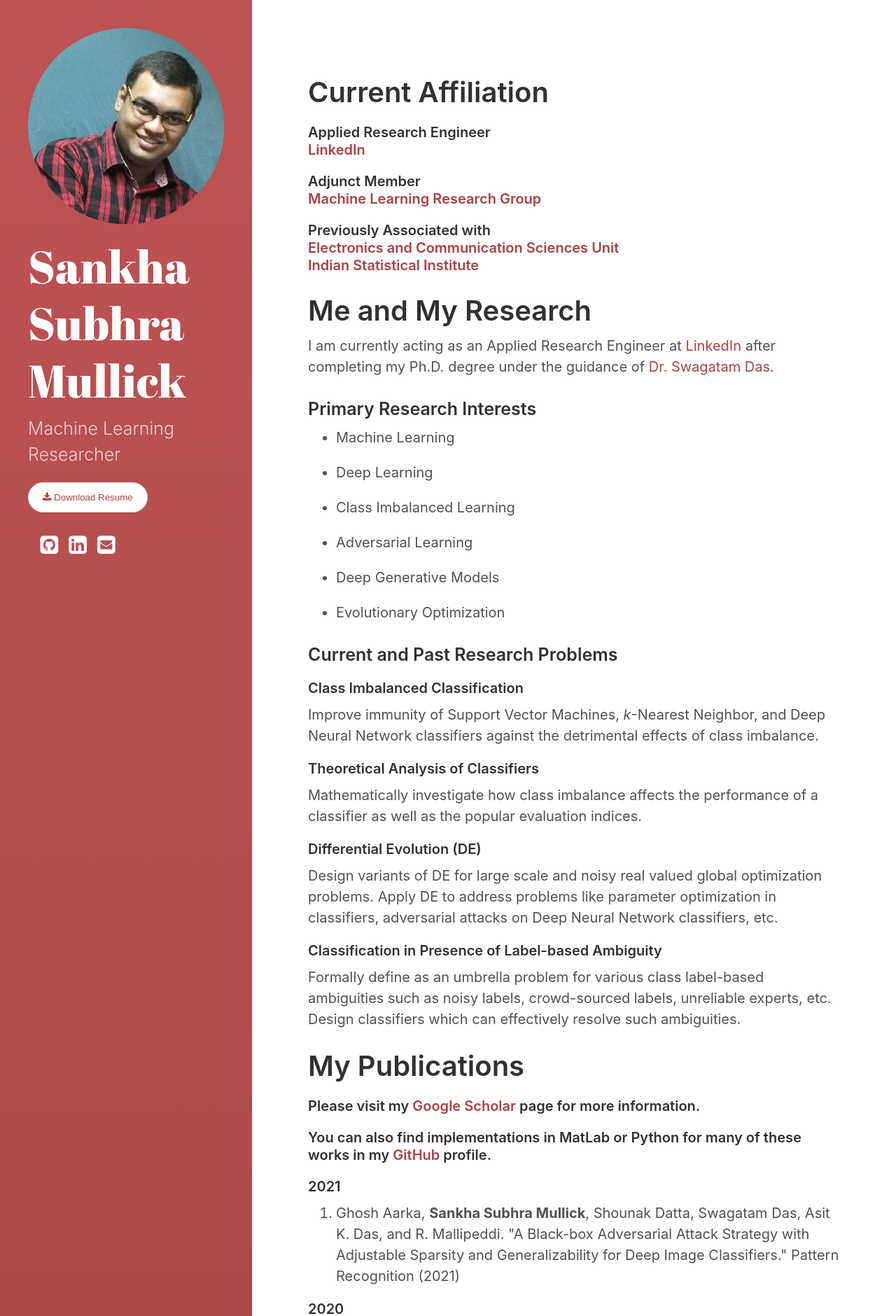
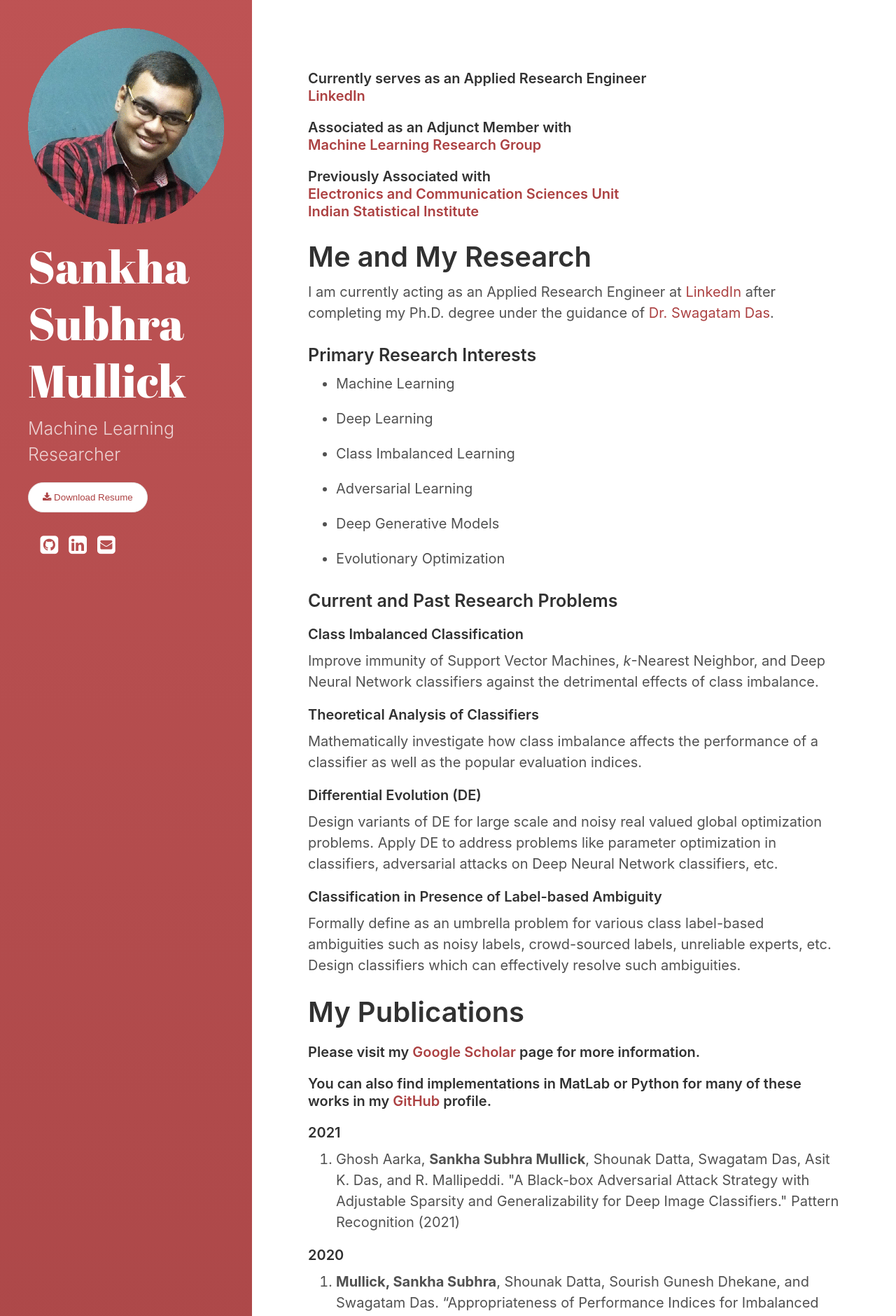
Before and after one commit to SankhaSubhra/SankhaSubhra.github.io, a Jekyll site: the page built from index.html, in a window 1280 px wide. Shown: the top 1880 px of the page at 70% size. Built offline with Jekyll 4.4.1, drawn with Linux system fonts in a browser that asks for light colours; the list of posts is cut into pages by our own code; a style sheet for code colours, icons or effects is not loaded; some of the changed text lies outside the part shown.

Commit message:
Update index.html

```diff
--- a/index.html
+++ b/index.html
@@ -2,11 +2,10 @@
 layout: index
 title: Home
 ---
-<h1>Current Affiliation</h1>
-<h4> Applied Research Engineer <br>
+<h4> Currently serves as an Applied Research Engineer <br>
     <a href="https://www.linkedin.com">LinkedIn</a>
 </h4>
-<h4> Adjunct Member <br>
+<h4> Associated as an Adjunct Member with <br>
     <a href="https://mlrgisi.github.io/">Machine Learning Research Group</a>
 </h4>
 <h4> Previously Associated with <br>
```
